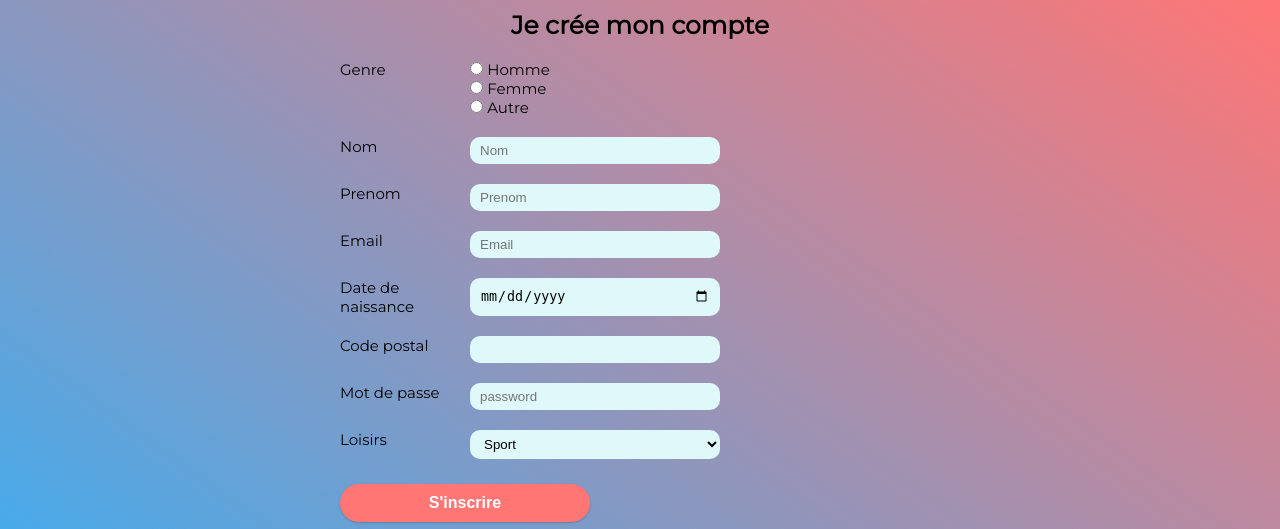
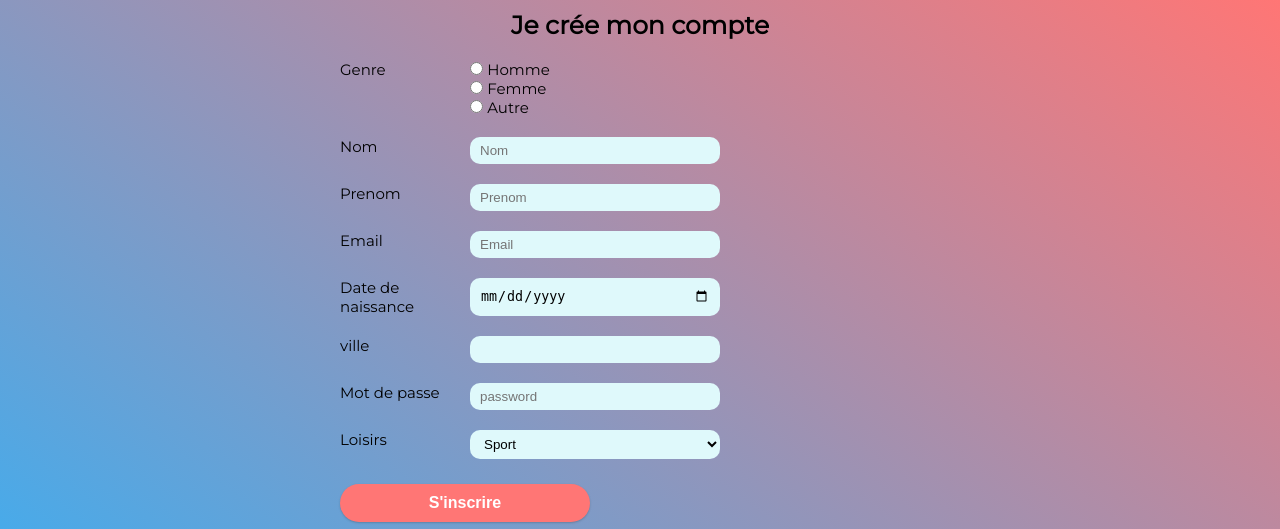
Before and after one commit to Liilice/Mymeetic-, a PHP site: page /view/register.php in a window 1280 px wide. Shown: the top 529 px of the page. Run offline with PHP 8.4, Linux system fonts and the light colour scheme.

Commit message:
MODIFE VILLE

```diff
--- a/assets/js/register.js
+++ b/assets/js/register.js
@@ -93,9 +93,6 @@ $(document).ready(function () {
     if (!code_postal) {
       event.preventDefault();
       $("#postal").text("Veuillez remplir le champ");
-    } else if (code_postal.length !== 5) {
-      event.preventDefault();
-      $("#postal").text("Veuillez entrer un code postal à 5 numéro.");
     } else {
       $("#postal").remove();
     }
--- a/assets/js/update_info.js
+++ b/assets/js/update_info.js
@@ -28,9 +28,6 @@ $(document).ready(function () {
     if (!code_postal) {
       event.preventDefault();
       $("#postal").text("Veuillez remplir le champ");
-    } else if (code_postal.length !== 5) {
-      event.preventDefault();
-      $("#postal").text("Veuillez entrer un code postal à 5 numéro.");
     } else {
       $("#postal").remove();
     }
--- a/model/match.php
+++ b/model/match.php
@@ -3,13 +3,13 @@ $pdo = require_once("database.php");
 $genre = isset($_GET['genre']) ? $_GET['genre'] : '';
 $localisation = isset($_GET['localisation']) ? $_GET['localisation'] : '';
 $loisir = isset($_GET['loisir']) ? $_GET['loisir'] : '';
-$age = isset($_GET['age']);
+$age = isset($_GET['age'])? $_GET['age'] : '';
 if($age){
     $statement_filter = $pdo->query("
     SELECT * FROM user
     JOIN user_loisir ON user.id = user_loisir.id_user
     WHERE user.genre LIKE '%$genre%'
-    AND user.code_postal LIKE '$localisation%'
+    AND user.code_postal LIKE '%$localisation%'
     AND user_loisir.name LIKE '%$loisir%'
     AND (TIMESTAMPDIFF(YEAR, date_naissance, CURDATE()) >= $age);");
 }else{
@@ -17,7 +17,7 @@ if($age){
     SELECT * FROM user
     JOIN user_loisir ON user.id = user_loisir.id_user
     WHERE user.genre LIKE '%$genre%'
-    AND user.code_postal LIKE '$localisation%'
+    AND user.code_postal LIKE '%$localisation%'
     AND user_loisir.name LIKE '%$loisir%';");
 }
 $resultat = $statement_filter->fetchAll(PDO::FETCH_ASSOC);
--- a/mymeetic.sql
+++ b/mymeetic.sql
@@ -16,7 +16,7 @@ CREATE TABLE user (
     date_naissance  DATE            NOT NULL,
     genre           VARCHAR(255)    NOT NULL,
     password        VARCHAR(255)    NOT NULL,
-    code_postal     INT             NOT NULL,
+    code_postal     VARCHAR(255)    NOT NULL,
     PRIMARY KEY (id)
 );
 CREATE TABLE user_loisir (
--- a/view/homepage.php
+++ b/view/homepage.php
@@ -29,7 +29,7 @@
             <input type="search" name="genre" id="genre" placeholder="genre">
             <input type="search" name="localisation" id="localisation" placeholder="localisation">
             <input type="search" name="loisir" id="loisir" placeholder="loisir">
-            <input type="search" name="age" id="age" placeholder="age">
+            <input type="number" name="age" id="age" placeholder="age">
             <input type="submit" name="envoyer" class="btn" id="submit" value="Rechercher" required>
         </form>
         <div class="carousel">
--- a/view/profil.php
+++ b/view/profil.php
@@ -73,7 +73,7 @@
                     <p class="textError" id="mdp"></p>
                     <div class="labelInput">
                         <label for="ville">Code Postal</label>
-                        <input type="number" name="code_postal" placeholder="ville" id="code_postal"  >
+                        <input type="text" name="code_postal" placeholder="ville" id="code_postal"  >
                     </div>
                     <p class="textError" id="postal"></p>
                     <div class="labelInput">
--- a/view/register.php
+++ b/view/register.php
@@ -45,8 +45,8 @@
                 <p class="textError" id="birthdate"></p>
             </div>
             <div class="labelInput">
-                <label for="code_postal">Code postal</label>
-                <input type="number" name="code_postal" id="code_postal">
+                <label for="code_postal">ville</label>
+                <input type="text" name="code_postal" id="code_postal">
                 <p class="textError" id="postal"></p>
             </div>
             <div class="labelInput">
```
